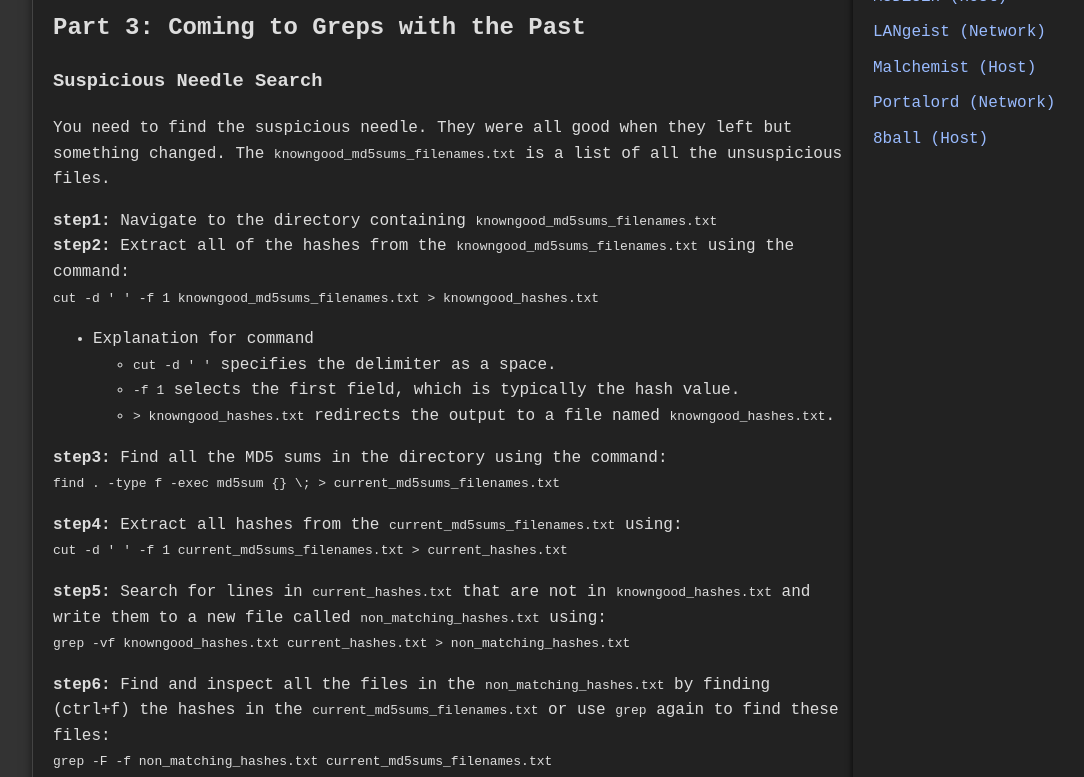
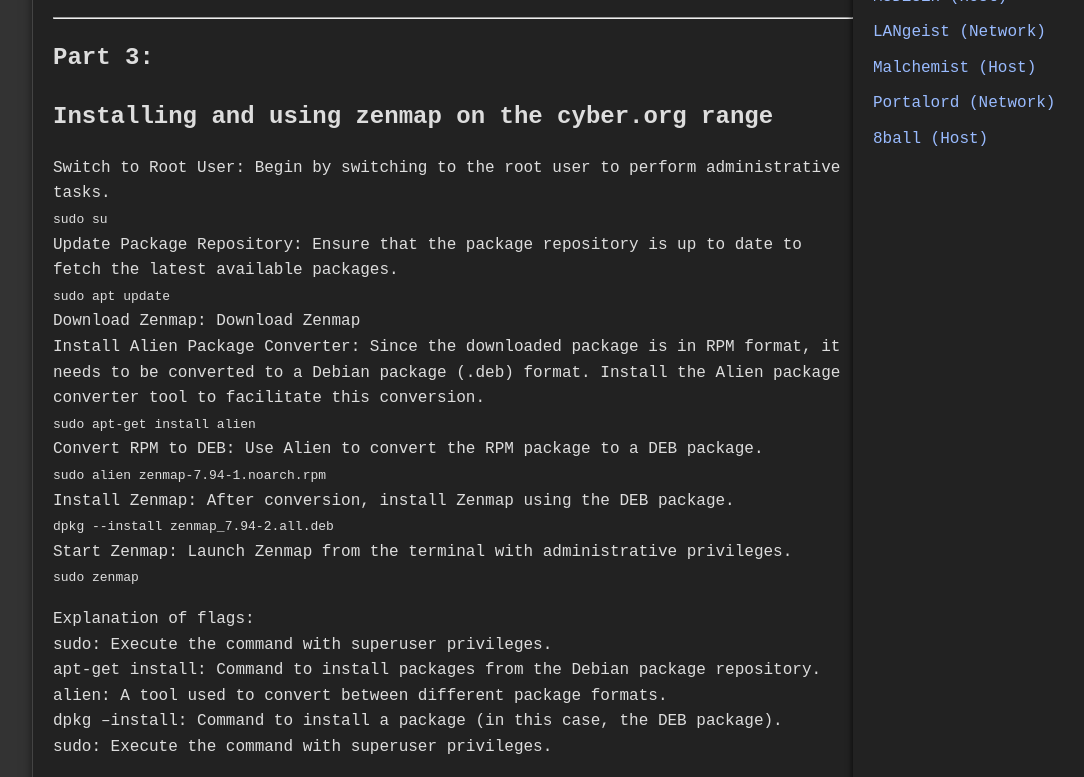
Before and after one commit to jboyce1/ppsCTF, a Jekyll site: the page built from classes/CyberCartographer/CyberCartographer.md, in a window 1280 px wide and 1400 px high, scrolled down 4194 px. Shown: the part 246-1023 px from the top of the window, without its empty margins (187-1271 px from the left). Built offline with Jekyll 4.4.1, drawn with Linux system fonts in a browser that asks for light colours; some of the changed text lies outside the part shown; grey boxes are pictures that could not be loaded.

Commit message:
Update CyberCartographer.md

```diff
--- a/classes/CyberCartographer/CyberCartographer.md
+++ b/classes/CyberCartographer/CyberCartographer.md
@@ -84,65 +84,57 @@
 </div>
 ---
 
-## Part 2: Needle in the Hayloft
+## Part 2:
+## Use nmap to identify and isolate hosts with password authentication OpenSSH
 
-Here is your md5sum needle: c6fca9b96af058081fe4bfd89523f3f4
+  Step 1) Use Text File of IP Addresses:
+Utilizing the lua scripting language and nmap scripting library with flags to see the scripts from terminal:
+`cd /usr/share/nmap/scripts/`
+`ls`
+Step 2 harder) Identify Hosts with OpenSSH:
+We'll use nmap to scan for hosts with OpenSSH running on port 22. Here's the command breakdown:
+`nmap -p 22 --script ssh-auth-methods --script-args="ssh.user=*" <targetIP>`
 
-step1: Navigate to the '2 Needle in the Hayloft' directory
-step2: Make a text file using the following command:
-**`find . -type f -exec md5sum {} \; > 01md5sums.txt`**
+ Flags explained:
+-p 22: Specifies port 22, which is the default port for SSH.
+--script ssh-auth-methods: Runs the SSH authentication methods script to determine the authentication methods supported by the SSH server.
+--script-args="ssh.user=*": Specifies the username to be used for SSH authentication. The wildcard (*) indicates that any username can be used.
+Step 2 easier) Using -iL Flag with Text File: To use the text file containing IP addresses, we'll employ the -iL flag.
+`nmap -p 22 --script ssh-auth-methods --script-args="ssh.user=*" -iL hosts.txt`
+-iL hosts.txt: Specifies the input file containing a list of IP addresses. Adjust the filename (hosts.txt) according to your text file's name.
 
-- Explaination for command
-  - **`find .`** searches for files and directories starting from the current directory (.).
-  - **`-type f`** specifies that we are interested in files only, not directories.
-  - **`-exec md5sum {} \;`** executes the md5sum command on each file found by find. {} represents the current file being processed by find.
-  - **`> md5sums.txt`** redirects the output (MD5 checksums) to a file named md5sums.txt.
+OpenSSH hunt (1)
 
-step3: open the text file and search (ctrl+f) the needle you are looking for
-step4: open the file and find the flag
-
-For more informaiton on the find functions, read the manual:
-man find
-
-**Download Practice Files**:
-📥 [Practice 1](./Needle%20in%20the%20Hayloft%20Practice/2%20Needle%20in%20the%20Hayloft%20(practice%201).zip)
-📥 [Practice 2](./Needle%20in%20the%20Hayloft%20Practice/2%20Needle%20in%20the%20Hayloft%20(practice%202).zip)
-📥 [Practice 3](./Needle%20in%20the%20Hayloft%20Practice/2%20Needle%20in%20the%20Hayloft%20(practice%203).zip)
   <div style="text-align: center;">
 <iframe src="https://mypps.sharepoint.com/sites/ppsCyberTacticsFest/_layouts/15/embed.aspx?UniqueId=c5bd88bb-87aa-4db1-838a-64ff932260d6&embed=%7B%22ust%22%3Atrue%2C%22hv%22%3A%22CopyEmbedCode%22%7D&referrer=StreamWebApp&referrerScenario=EmbedDialog.Create" width="640" height="360" frameborder="0" scrolling="no" allowfullscreen title="Hash-Hound-Needle-in-the-Hayloft.mp4"></iframe>
   </div>
 
 ---
 
-## Part 3: Coming to Greps with the Past
+## Part 3:
+## Installing and using zenmap on the cyber.org range
 
-### Suspicious Needle Search
+Switch to Root User: Begin by switching to the root user to perform administrative tasks.
+`sudo su`
+Update Package Repository: Ensure that the package repository is up to date to fetch the latest available packages.
+`sudo apt update`
+Download Zenmap: Download Zenmap
+Install Alien Package Converter: Since the downloaded package is in RPM format, it needs to be converted to a Debian package (.deb) format. Install the Alien package converter tool to facilitate this conversion.
+`sudo apt-get install alien`
+Convert RPM to DEB: Use Alien to convert the RPM package to a DEB package.
+`sudo alien zenmap-7.94-1.noarch.rpm`
+Install Zenmap: After conversion, install Zenmap using the DEB package.
+`dpkg --install zenmap_7.94-2.all.deb`
+Start Zenmap: Launch Zenmap from the terminal with administrative privileges.
+`sudo zenmap`
 
-You need to find the suspicious needle. They were all good when they left but something changed. The `knowngood_md5sums_filenames.txt` is a list of all the unsuspicious files.
+Explanation of flags:
+sudo: Execute the command with superuser privileges.
+apt-get install: Command to install packages from the Debian package repository.
+alien: A tool used to convert between different package formats.
+dpkg --install: Command to install a package (in this case, the DEB package).
+sudo: Execute the command with superuser privileges.
 
-**step1:** Navigate to the directory containing `knowngood_md5sums_filenames.txt`
-**step2:** Extract all of the hashes from the `knowngood_md5sums_filenames.txt` using the command:
-`cut -d ' ' -f 1 knowngood_md5sums_filenames.txt > knowngood_hashes.txt`
-
-- Explanation for command
-  - `cut -d ' '` specifies the delimiter as a space.
-  - `-f 1` selects the first field, which is typically the hash value.
-  - `> knowngood_hashes.txt` redirects the output to a file named `knowngood_hashes.txt`.
-
-**step3:** Find all the MD5 sums in the directory using the command:
-`find . -type f -exec md5sum {} \; > current_md5sums_filenames.txt`
-
-**step4:** Extract all hashes from the `current_md5sums_filenames.txt` using:
-`cut -d ' ' -f 1 current_md5sums_filenames.txt > current_hashes.txt`
-
-**step5:** Search for lines in `current_hashes.txt` that are not in `knowngood_hashes.txt` and write them to a new file called `non_matching_hashes.txt` using:
-`grep -vf knowngood_hashes.txt current_hashes.txt > non_matching_hashes.txt`
-
-**step6:** Find and inspect all the files in the `non_matching_hashes.txt` by finding (ctrl+f) the hashes in the `current_md5sums_filenames.txt` or use `grep` again to find these files:
-`grep -F -f non_matching_hashes.txt current_md5sums_filenames.txt`
-
-**Download Practice Files**:
-📥 [Practice 1](./Coming%20to%20greps%20with%20the%20past/3%20Coming%20to%20greps%20with%20the%20past%20(practice%201).zip)
 <div style="text-align: center;">
 <iframe src="https://mypps.sharepoint.com/sites/ppsCyberTacticsFest/_layouts/15/embed.aspx?UniqueId=9f33c970-8bcc-4123-bd43-fdefbd355660&embed=%7B%22ust%22%3Atrue%2C%22hv%22%3A%22CopyEmbedCode%22%7D&referrer=StreamWebApp&referrerScenario=EmbedDialog.Create" width="640" height="360" frameborder="0" scrolling="no" allowfullscreen title="Hash Hound Coming to greps with the past.mp4"></iframe>
 </div>
@@ -151,6 +143,4 @@
 
 ## Command Line Basics
 
-# Extracting Files
-To extract a `.zip` file, use:
-`unzip filename.zip`
+mkfifo /Desktop/remotecaptures/remotepacketcapture1
```
Also changed, not shown: other parts of classes/CyberCartographer/CyberCartographer.md (+6 -6 lines).
